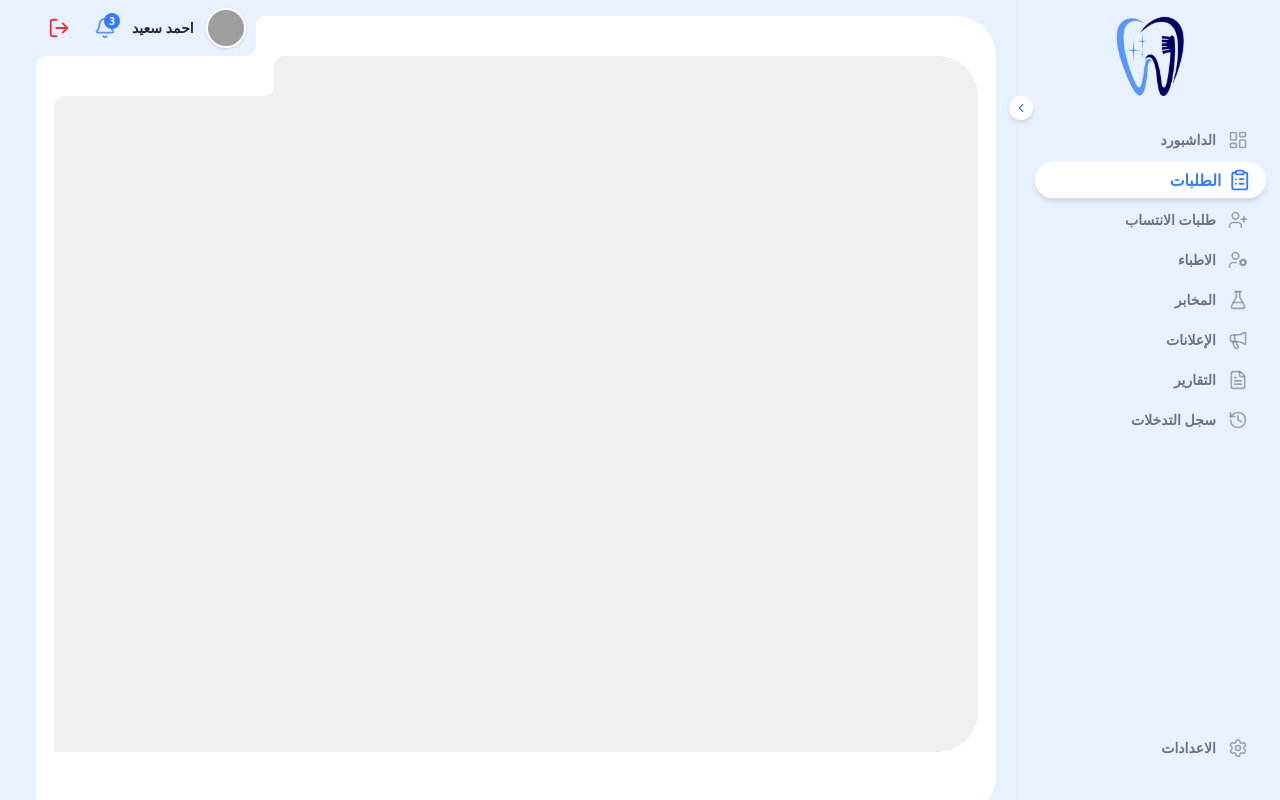
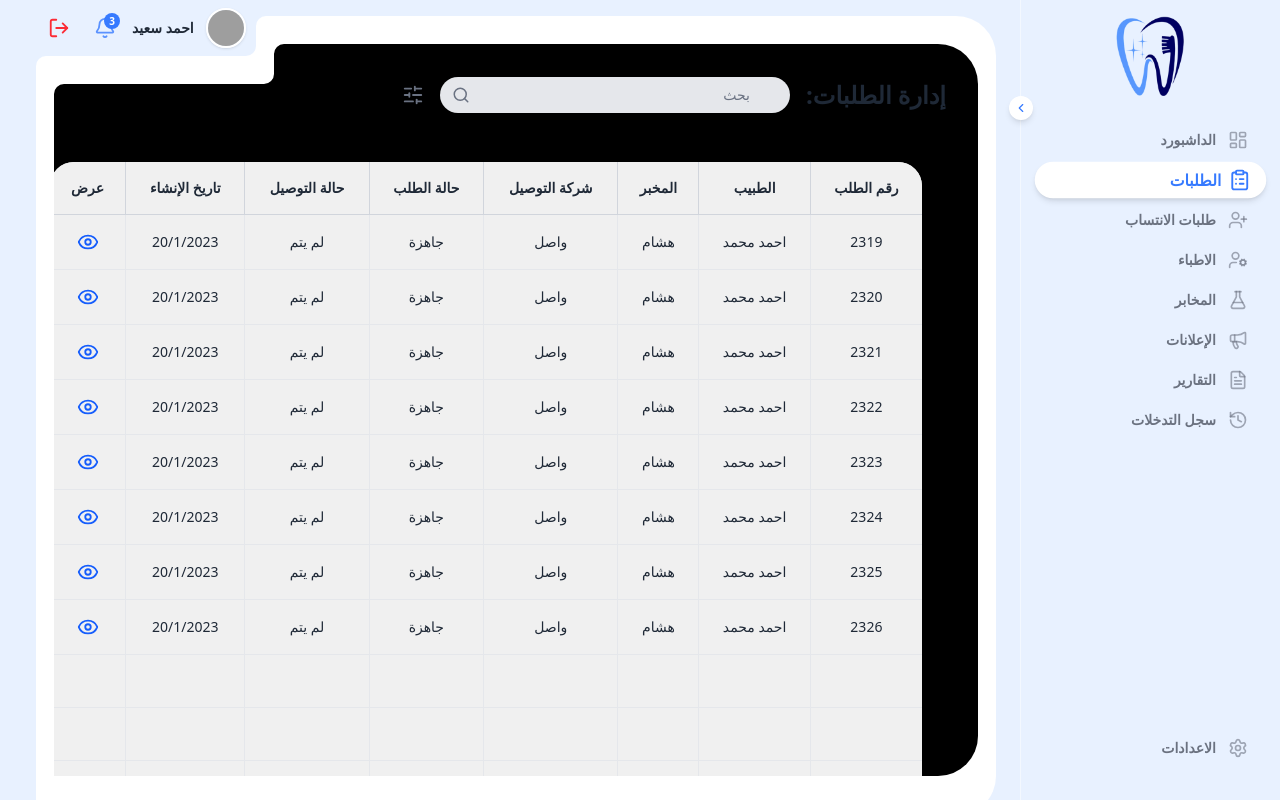
Before and after one commit to MariamMohammed0011/dentalDashboard2026, a React (Vite) app: page /dashboard/orders in a window 1280 px wide. Built offline with nearby package versions, Linux system fonts and the light colour scheme; sample sign-in values are in the browser's storage; grey boxes are pictures that could not be loaded.

Commit message:
the first owner

```diff
--- a/src/components/shared/MainComponent.jsx
+++ b/src/components/shared/MainComponent.jsx
@@ -18,11 +18,11 @@ const FolderWrapper = ({
 
       {/* الورقة المقصوصة */}
       <div
-        className={`${bgColor} dark:bg-bg-card rounded-[2.5rem] relative overflow-hidden path h-full flex flex-col`}
+        className={`${bgColor} dark:bg-bg-card rounded-[2.5rem] relative overflow-hidden path h-full flex flex-col`  }
 
       >
         {/* مساحة المحتوى */}
-        <div className="pt-20 px-4 pb-6 flex-grow overflow-auto custom-scrollbar">
+        <div className="pt-17 px-4 relative  flex-grow overflow-auto custom-scrollbar h-full">
           {children}
         </div>
       </div>
@@ -42,7 +42,7 @@ export default function MainComponent({ children }) {
         {/* لاحظ هنا نغير قيمة cutoutPointB لتقصير أو تطويل الفتحة */}
         <FolderWrapper bgColor="bg-[#F0F0F0]" cutoutPointB={360}>
 
-          <div className="h-full w-full">
+          <div className="h-full w-full bg-transparent absolute top-0 right-0">
             {children}
           </div>
 
--- a/src/components/shared/MainLayout.jsx
+++ b/src/components/shared/MainLayout.jsx
@@ -88,7 +88,7 @@ export default function MainLayout() {
         </AnimatePresence>
         <MainComponent>
           <main className="h-full flex-grow h-full ">
-            {/* <Outlet />  */}
+            <Outlet />
           </main>
         </MainComponent>
 
--- a/src/features/orders/components/OrdersHeader.jsx
+++ b/src/features/orders/components/OrdersHeader.jsx
@@ -3,7 +3,7 @@ import { Search, SlidersHorizontal } from 'lucide-react';
 
 const OrdersHeader = () => {
   return (
-    <div className="flex flex-col sm:flex-row justify-between items-start sm:items-center mb-4 md:mb-6 gap-3 sm:gap-4" dir="rtl">
+    <div className="flex w-[60%] flex-col sm:flex-row justify-between items-start sm:items-center mb-4 md:mb-6 gap-3 sm:gap-4" dir="rtl">
       {/* عنوان الصفحة */}
       <h1 className="text-lg md:text-2xl font-bold text-text-main whitespace-nowrap">إدارة الطلبات:</h1>
 
--- a/src/features/orders/components/OrdersTable.jsx
+++ b/src/features/orders/components/OrdersTable.jsx
@@ -11,9 +11,9 @@ const OrdersTable = ({ orders, isLoading }) => {
   }
 
   return (
-    <div className="bg-[#F0F0F0] rounded-[1.5rem] md:rounded-[2rem] p-3 sm:p-4 md:p-6 shadow-sm border border-border-main" dir="rtl">
+    <div className=" rounded-[1.5rem] md:rounded-[2rem] p-3 sm:p-4 md:p-6 " dir="rtl">
       {/* عرض الجدول للشاشات الكبيرة */}
-      <div className="hidden md:block overflow-hidden border border-gray-300 rounded-[1.5rem]">
+      <div className="hidden md:block overflow-hidden rounded-[1.5rem]">
         <table className="w-full text-center border-collapse bg-[#F0F0F0]">
           <thead>
             <tr className="bg-[#F0F0F0] border-b border-gray-300">
--- a/src/features/orders/pages/OrdersPage.jsx
+++ b/src/features/orders/pages/OrdersPage.jsx
@@ -7,7 +7,7 @@ const OrdersPage = () => {
   const { data: orders, isLoading } = useOrders();
 
   return (
-    <div className="p-4 md:p-8 flex flex-col h-full bg-transparent ">
+    <div className="p-4  md:p-8 flex flex-col h-full bg-black  ">
       {/* هيدر الصفحة */}
       <OrdersHeader />
 
```
Also changed, not shown: src/components/shared/FolderWrapper.jsx (added).
